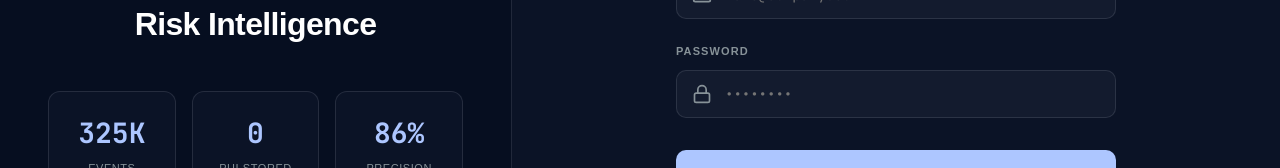
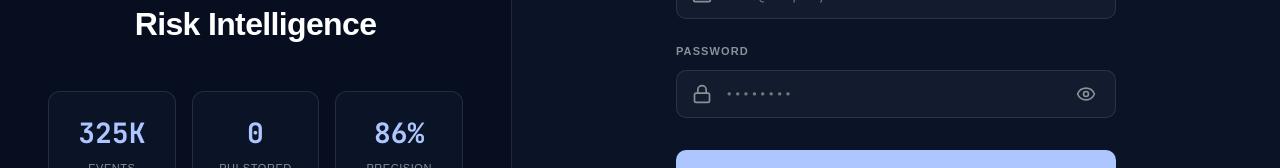
Before and after one commit to Davidowi2/sentinelehr, a React (Vite) app in the folder dashboard/: page / in a window 1280 px wide. Shown: the part 394-562 px from the top of the page. Built offline with nearby package versions, Linux system fonts and the light colour scheme.

Commit message:
Feature: show/hide password toggle on login

```diff
--- a/dashboard/src/AppV2.jsx
+++ b/dashboard/src/AppV2.jsx
@@ -30,7 +30,9 @@ import {
   Lock,
   ScanSearch,
   ShieldCheck,
-  AlertOctagon
+  AlertOctagon,
+  Eye,
+  EyeOff
 } from 'lucide-react';
 
 const THEMES = {
@@ -1001,6 +1003,7 @@ export default function AppV2() {
   const [userEmail, setUserEmail] = useState(null);
   const [userOrganization, setUserOrganization] = useState(null);
   const [loginForm, setLoginForm] = useState({ email: '', password: '' });
+  const [showPassword, setShowPassword] = useState(false);
   const [loginError, setLoginError] = useState('');
   const [loggingIn, setLoggingIn] = useState(false);
   const [sidebarCollapsed, setSidebarCollapsed] = useState(false);
@@ -1813,14 +1816,14 @@ export default function AppV2() {
                     id="password"
                     name="password"
                     autoComplete="current-password"
-                    type="password"
+                    type={showPassword ? 'text' : 'password'}
                     value={loginForm.password}
                     onChange={e => setLoginForm({...loginForm, password: e.target.value})}
                     required
                     placeholder="••••••••"
                     style={{
                       width: '100%',
-                      padding: '14px 16px 14px 48px',
+                      padding: '14px 48px 14px 48px',
                       backgroundColor: '#131b2e',
                       color: '#d3e4fe',
                       border: '1px solid rgba(140,144,159,0.2)',
@@ -1840,6 +1843,30 @@ export default function AppV2() {
                       e.target.style.boxShadow = 'none';
                     }}
                   />
+                  <button
+                    type="button"
+                    onClick={() => setShowPassword(!showPassword)}
+                    style={{
+                      position: 'absolute',
+                      right: '16px',
+                      top: '50%',
+                      transform: 'translateY(-50%)',
+                      background: 'none',
+                      border: 'none',
+                      color: '#879298',
+                      cursor: 'pointer',
+                      display: 'flex',
+                      alignItems: 'center',
+                      justifyContent: 'center',
+                      padding: '4px',
+                      borderRadius: '4px',
+                      transition: 'color 0.2s ease'
+                    }}
+                    onMouseEnter={e => e.currentTarget.style.color = '#adc6ff'}
+                    onMouseLeave={e => e.currentTarget.style.color = '#879298'}
+                  >
+                    {showPassword ? <EyeOff size={20} /> : <Eye size={20} />}
+                  </button>
                 </div>
               </div>
 
```
